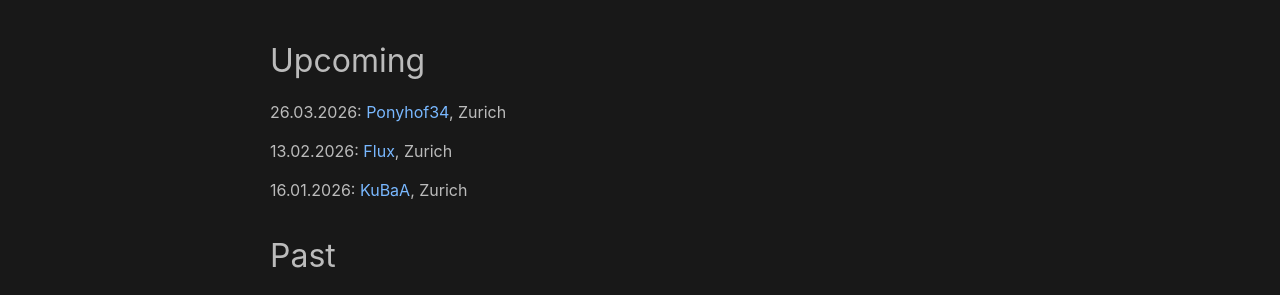
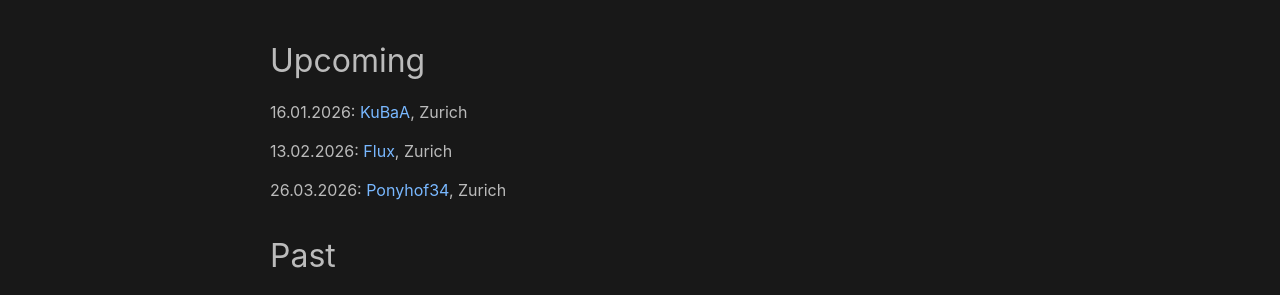
Before and after one commit to rlsm-zik/rlsm-zik.github.io, a Jekyll site: the page built from concerts.md, in a window 1280 px wide. Shown: the part 133-428 px from the top of the page. Built offline with Jekyll 4.4.1, drawn with Linux system fonts in a browser that asks for light colours.

Commit message:
change order of gigs

```diff
--- a/concerts.md
+++ b/concerts.md
@@ -6,11 +6,12 @@ permalink: /concerts/
 
 ## Upcoming
 
-26.03.2026: [Ponyhof34](https://ponyhof34.ch), Zurich
+16.01.2026: [KuBaA](https://www.kubaa.ch/), Zurich
 
 13.02.2026: [Flux](https://www.flux-bar.ch/), Zurich
 
-16.01.2026: [KuBaA](https://www.kubaa.ch/), Zurich
+26.03.2026: [Ponyhof34](https://ponyhof34.ch), Zurich
+
 
 ## Past
 
```
